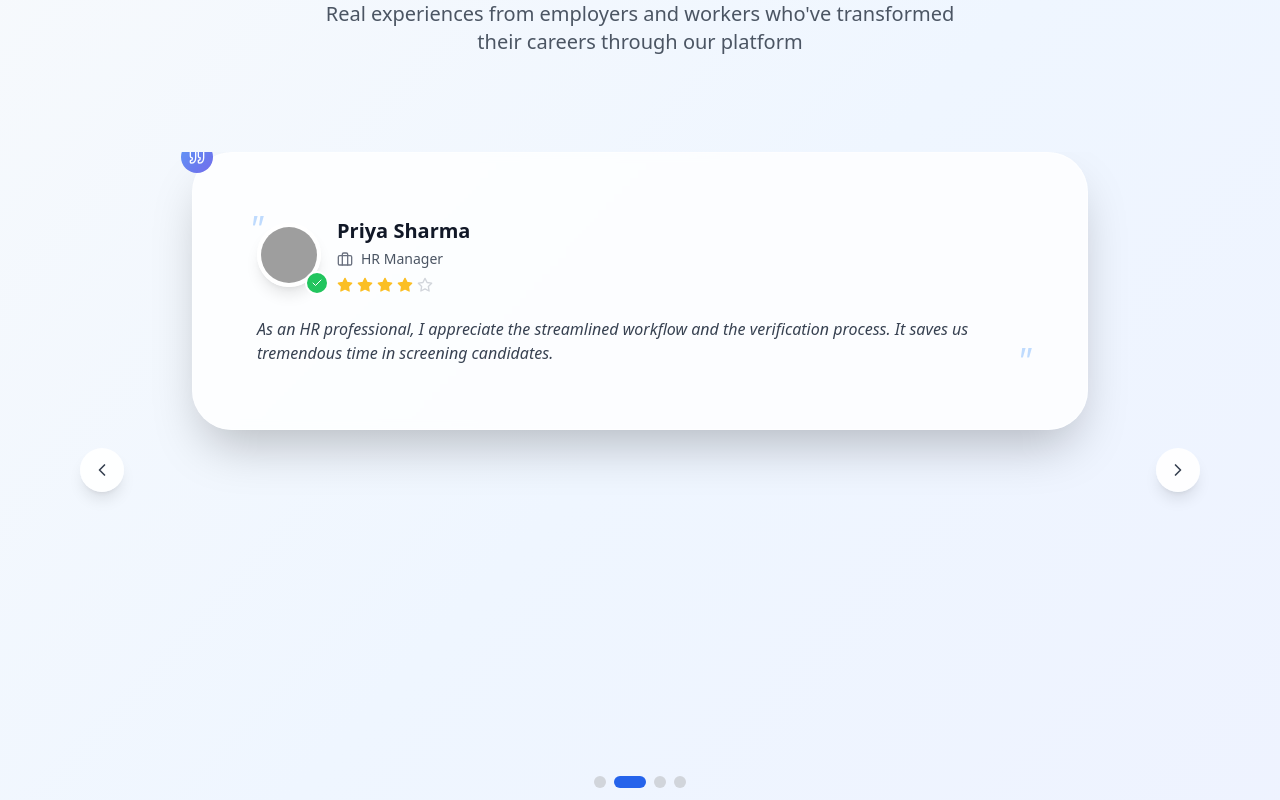
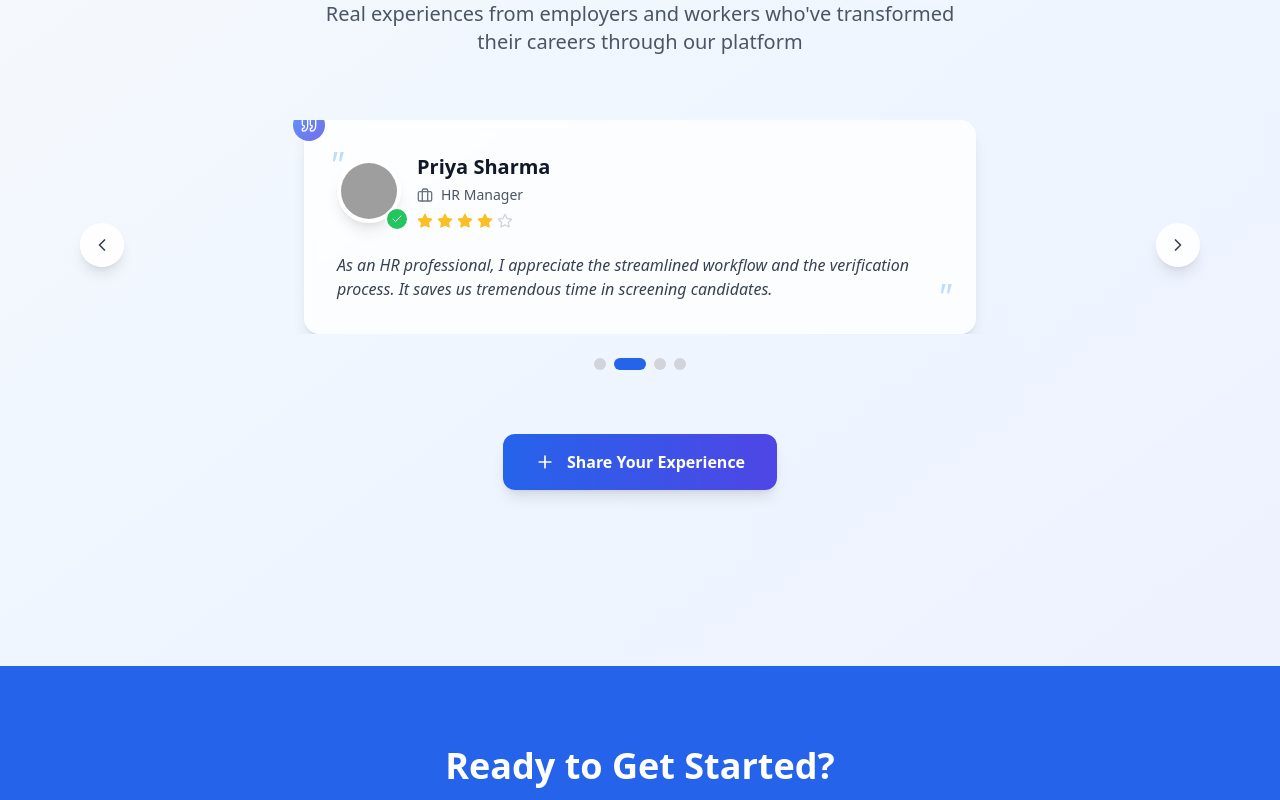
Before and after one commit to SrihariSeenivasan/OJKjobs, a React (Vite) app in the folder frontend/: page / in a window 1280 px wide. Shown: the part 1700-2500 px from the top of the page. Built offline with nearby package versions, Linux system fonts and the light colour scheme; grey boxes are pictures that could not be loaded.

Commit message:
testimonials changes

```diff
--- a/frontend/src/pages/Testimonials.tsx
+++ b/frontend/src/pages/Testimonials.tsx
@@ -154,18 +154,18 @@ const Testimonials: React.FC = () => {
 
         {/* Testimonials Slider */}
         <div
-          className="relative mt-16 sm:mt-24 mb-16 sm:mb-24"
+          className="relative mt-12 sm:mt-16 mb-12 sm:mb-16"
           onMouseEnter={() => setIsPaused(true)}
           onMouseLeave={() => setIsPaused(false)}
         >
-          <div className="overflow-hidden rounded-[2.5rem]">
+          <div className="overflow-hidden rounded-3xl">
             <div
-              className="flex transition-transform duration-700 ease-in-out min-h-[420px] sm:min-h-[520px] lg:min-h-[600px]"
+              className="flex transition-transform duration-700 ease-in-out"
               style={{ transform: `translateX(-${currentSlide * 100}%)` }}
             >
               {testimonials.map((testimonial, index) => (
-                <div key={index} className="w-full flex-shrink-0 px-6 sm:px-12">
-                  <div className="bg-white/80 backdrop-blur-sm p-12 sm:p-16 rounded-[2.5rem] shadow-2xl border border-white/50 mx-auto max-w-4xl">
+                <div key={index} className="w-full flex-shrink-0 px-2 sm:px-4">
+                  <div className="bg-white/80 backdrop-blur-sm p-6 sm:p-8 rounded-2xl shadow-lg border border-white/50 mx-auto max-w-2xl">
                     {/* Quote decoration */}
                     <div className="absolute -top-3 -left-3 w-6 h-6 sm:w-8 sm:h-8 bg-gradient-to-br from-blue-500 to-indigo-600 rounded-full flex items-center justify-center opacity-80">
                       <Quote className="w-3 h-3 sm:w-4 sm:h-4 text-white" />
```
